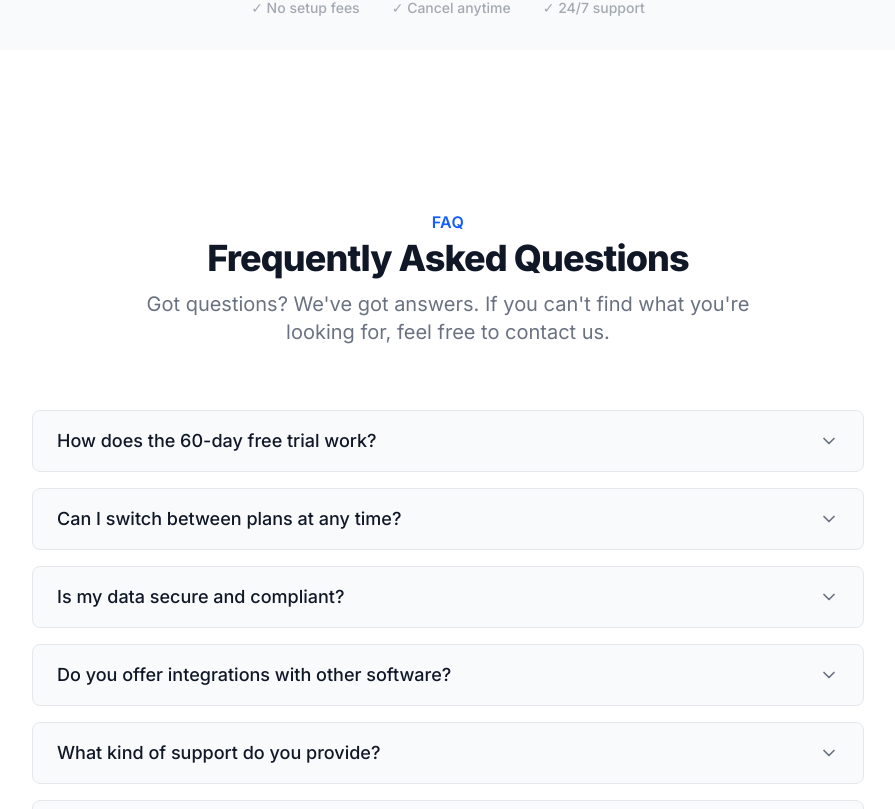
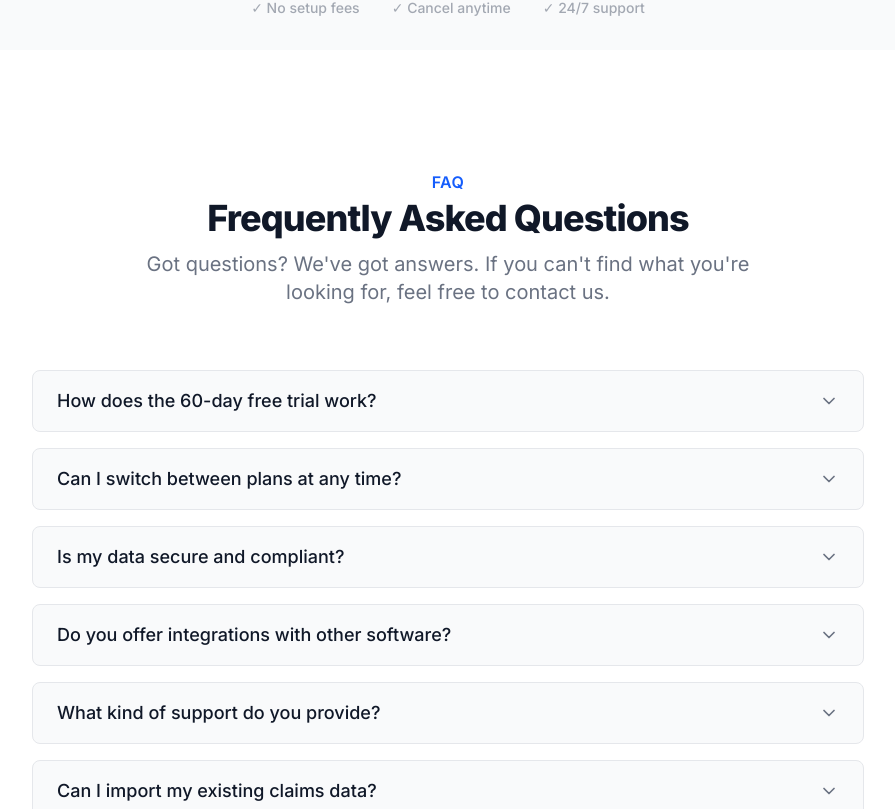
Before and after one commit to prazyl/prazyl-website, a Next.js app: page / in a window 1280 px wide. Shown: the part 3551-4360 px from the top of the page, without its empty margins (192-1087 px from the left). Built offline with nearby package versions, Linux system fonts and the light colour scheme.

Commit message:
Reduce spacing between pricing and FAQ sections

```diff
--- a/app/components/FAQSection.tsx
+++ b/app/components/FAQSection.tsx
@@ -55,7 +55,7 @@ export default function FAQSection() {
   };
 
   return (
-    <section id="faq" className="py-20 bg-white dark:bg-slate-900">
+    <section id="faq" className="pt-10 pb-20 bg-white dark:bg-slate-900">
       <div className="max-w-4xl mx-auto px-4 sm:px-6 lg:px-8">
         {/* Header */}
         <div className="text-center">
```
